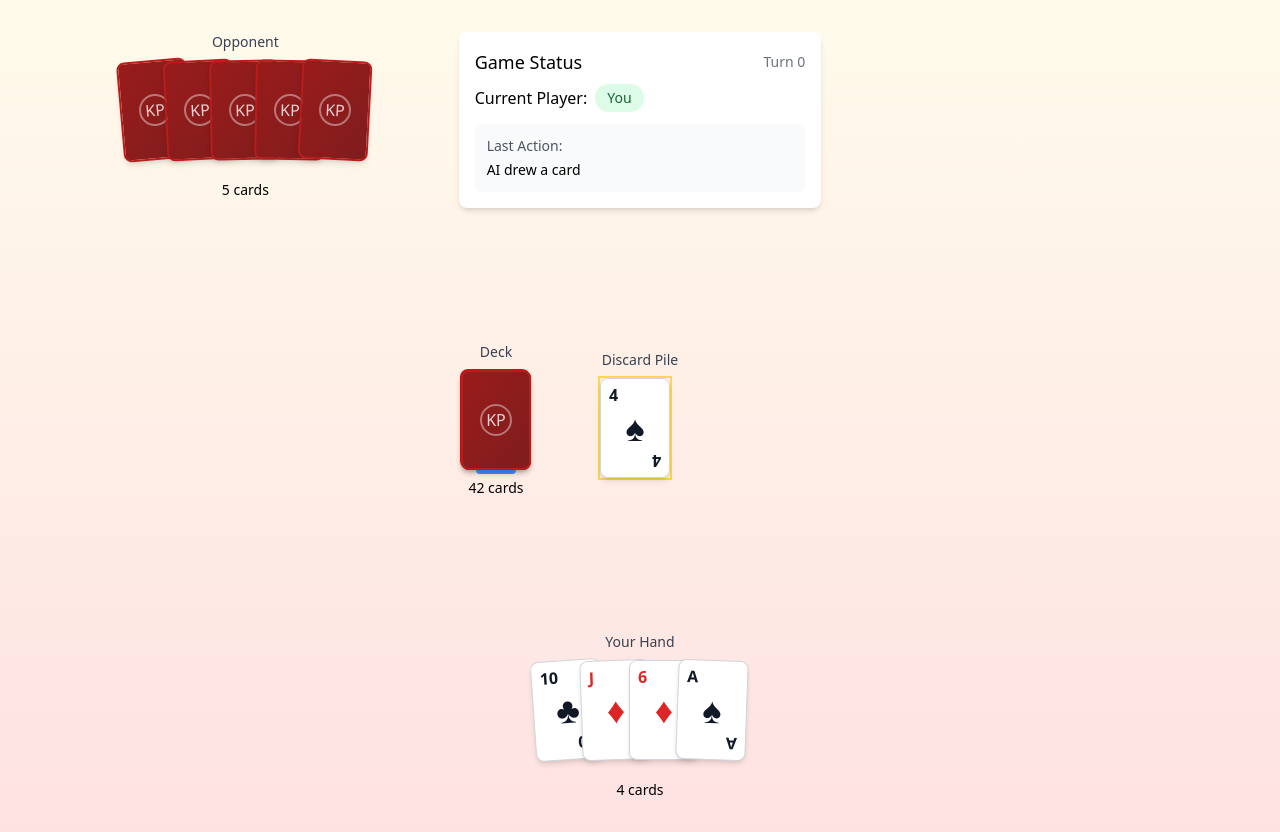
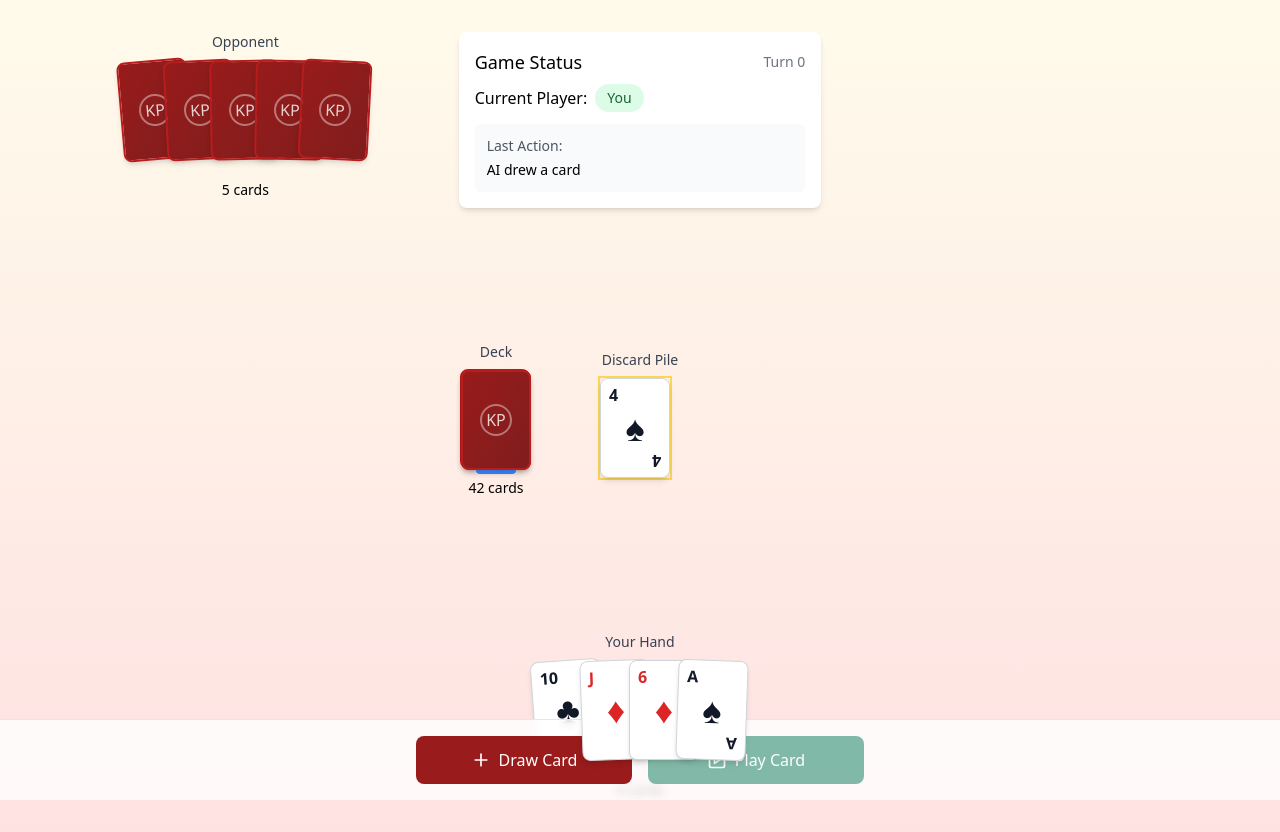
Before and after one commit to 6enard/poker, a React (Vite) app: page / in a window 1280 px wide. Both pictures are taken after a click on the button "Start Game". Built offline with nearby package versions, Linux system fonts and the light colour scheme.

Commit message:
Add game action buttons

```diff
--- a/src/components/GameBoard.tsx
+++ b/src/components/GameBoard.tsx
@@ -7,7 +7,7 @@ import DiscardPile from './DiscardPile';
 import Deck from './Deck';
 import GameStatus from './GameStatus';
 import ActionSelector from './ActionSelector';
-import { Play, RotateCcw } from 'lucide-react';
+import { Play, RotateCcw, Plus, PlaySquare } from 'lucide-react';
 
 const GameBoard: React.FC = () => {
   const {
@@ -199,6 +199,39 @@ const GameBoard: React.FC = () => {
             />
           </div>
         </div>
+
+        {/* Game Action Buttons */}
+        {currentPlayer === 'human' && !isAiThinking && (
+          <div className="fixed bottom-0 left-0 right-0 p-4 bg-white/80 backdrop-blur-sm border-t border-gray-200">
+            <div className="max-w-md mx-auto flex gap-4">
+              <motion.button
+                className="flex-1 py-3 px-4 bg-red-800 text-white rounded-lg font-medium flex items-center justify-center gap-2 disabled:opacity-50 disabled:cursor-not-allowed"
+                whileHover={{ scale: 1.02 }}
+                whileTap={{ scale: 0.98 }}
+                onClick={handleDrawCard}
+                disabled={deck.length === 0}
+              >
+                <Plus size={20} />
+                Draw Card
+              </motion.button>
+              <motion.button
+                className="flex-1 py-3 px-4 bg-emerald-700 text-white rounded-lg font-medium flex items-center justify-center gap-2 disabled:opacity-50 disabled:cursor-not-allowed"
+                whileHover={{ scale: 1.02 }}
+                whileTap={{ scale: 0.98 }}
+                onClick={() => {
+                  const playableCard = humanHand.find(card => isCardPlayable(card));
+                  if (playableCard) {
+                    handleCardClick(playableCard);
+                  }
+                }}
+                disabled={!humanHand.some(card => isCardPlayable(card))}
+              >
+                <PlaySquare size={20} />
+                Play Card
+              </motion.button>
+            </div>
+          </div>
+        )}
       </div>
     );
   };
```
